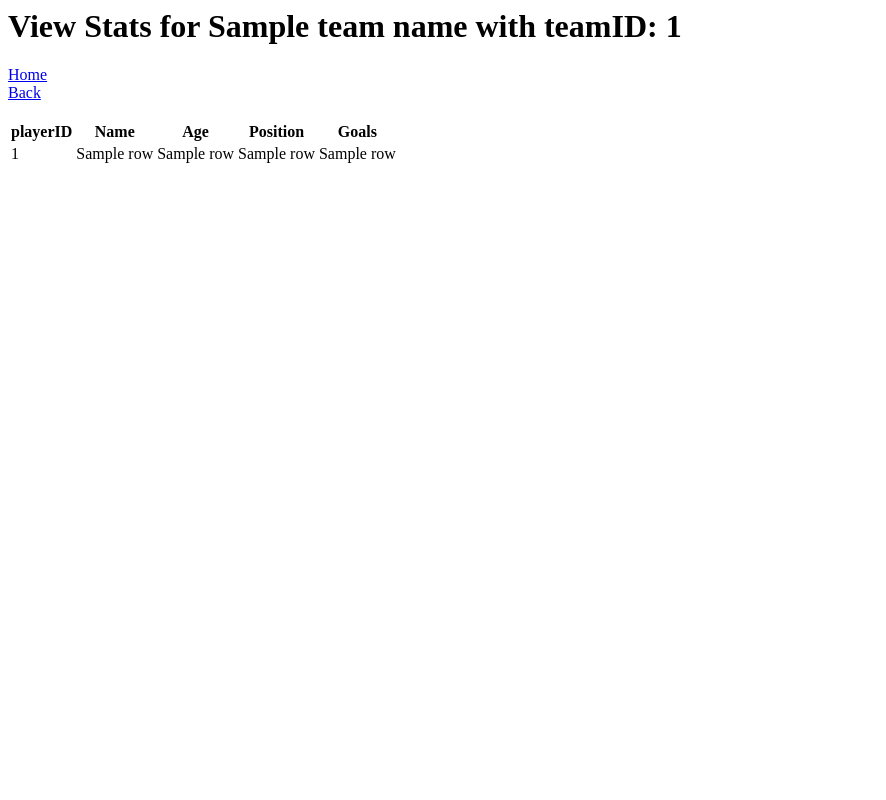
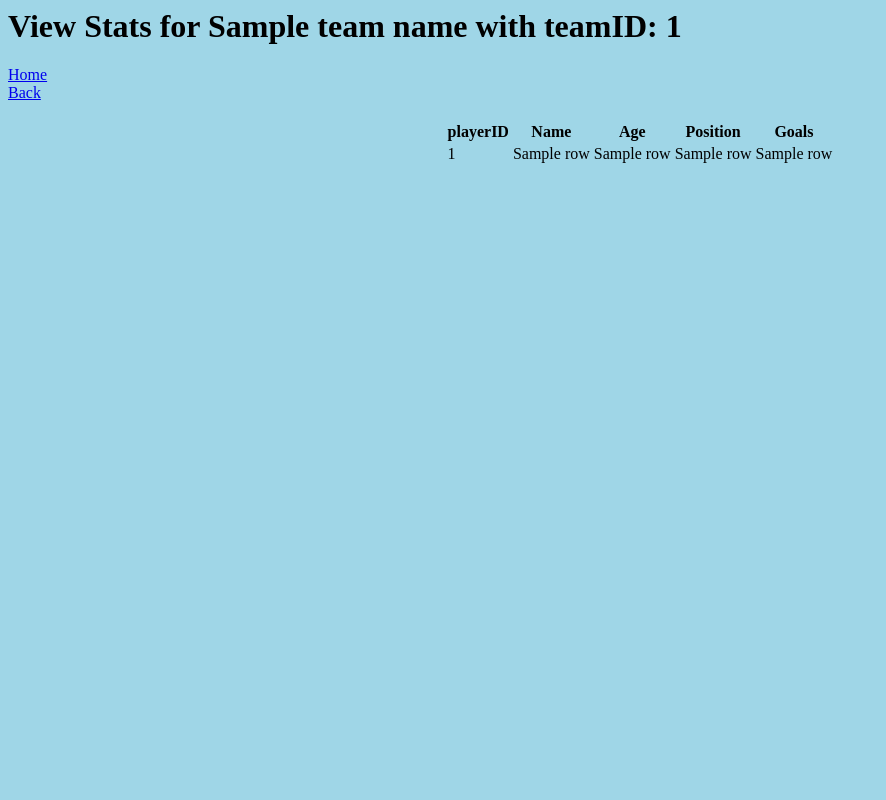
Before and after one commit to everettprussak/SoccerWebsite, a Flask app: template template/team_stats.html in a window 1280 px wide. Shown: the whole page, without its empty margins (0-886 px from the left). Run offline with Flask 3, Linux system fonts and the light colour scheme; the template is opened without the code that fills it: most values are stand-ins (such as "Sample title", 1, 10 or a date in 2020).

Commit message:
Update team_stats.html

```diff
--- a/template/team_stats.html
+++ b/template/team_stats.html
@@ -1,4 +1,8 @@
+<!-- this is the creating of the page -->
 <html>
+  <!-- this is setting the backround color of the page -->
+  <body style="background-color:rgb(159, 214, 231);">
+
     <h1> View Stats for {{teamName }} with teamID: {{teamID }}</h1>
     <a href="coach"> Home </a>
     <br>
@@ -6,7 +10,8 @@
 
     <br>
     <br>
-<table>
+    <!-- displays a table for the user to see current teams stats -->
+    <center><table>
       <tr>
         <th>playerID</th>
         <th>Name</th>
@@ -24,6 +29,6 @@
       </tr>
     {% endfor %}
 
-</table>
-
+    </table></center>
+  </body>
 </html>
```
Lines whose indentation alone changed are shown as unchanged.
